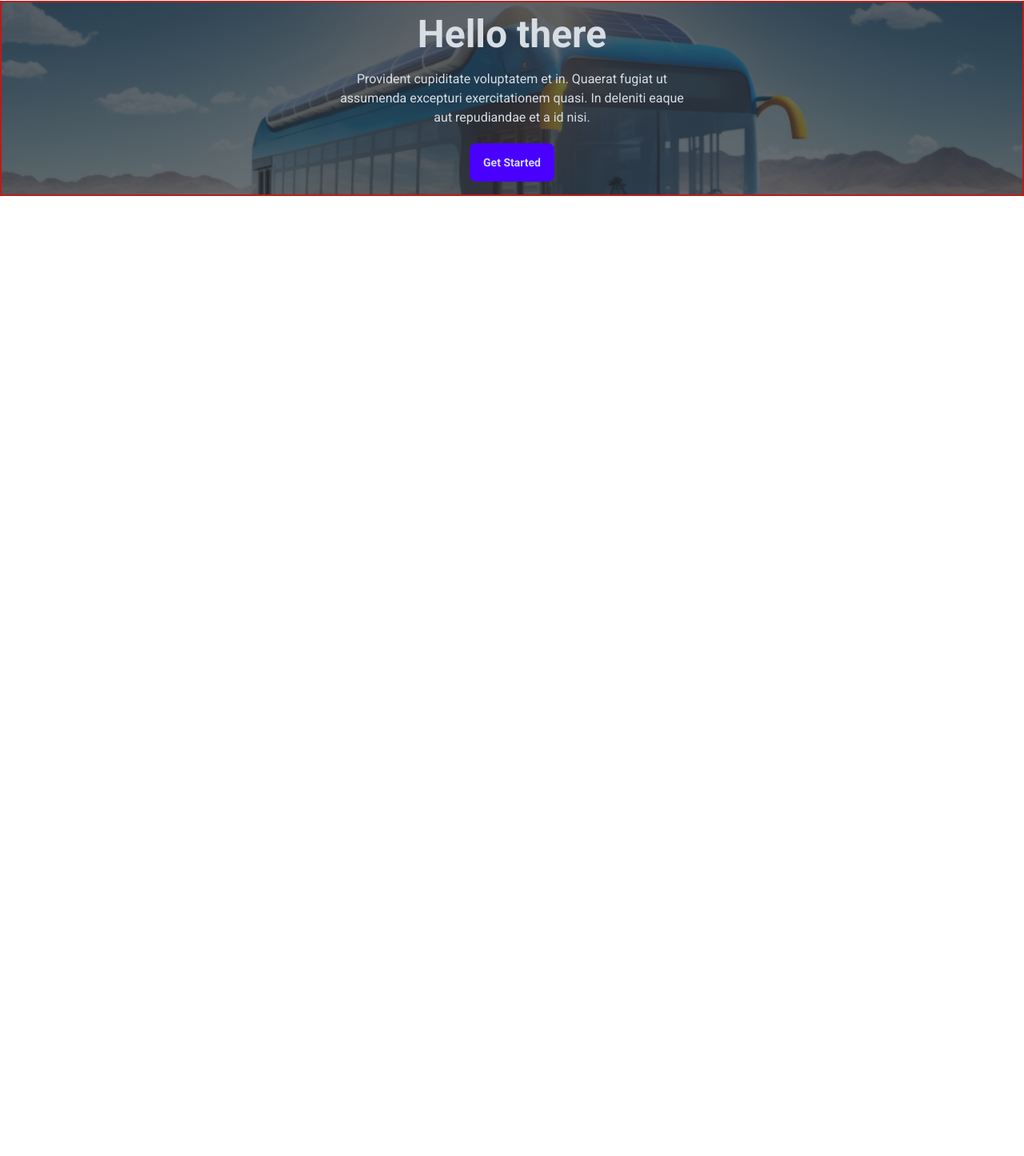
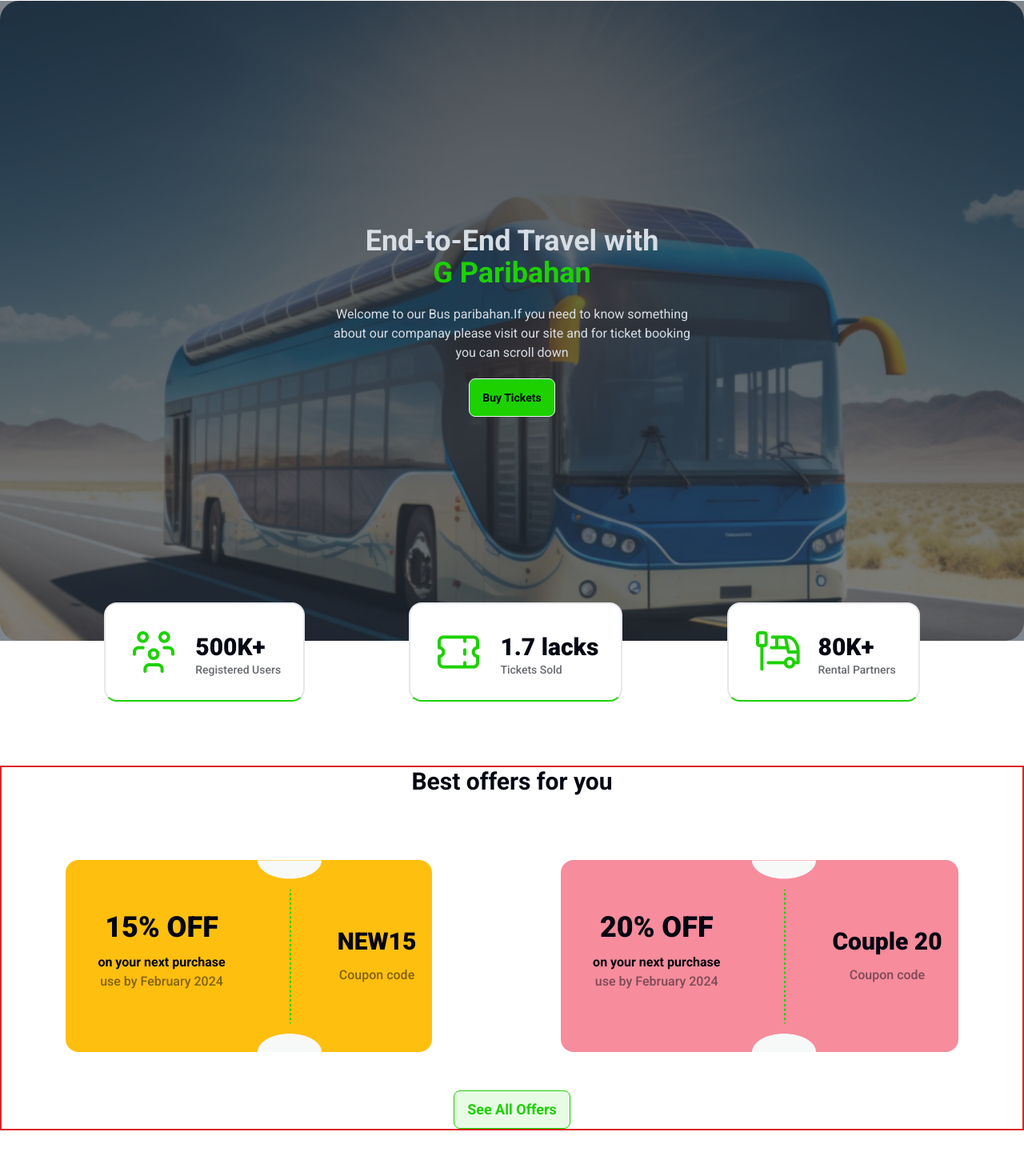
Before and after one commit to TousifNuhan/assignment5, a plain HTML site: page index.html in a window 1280 px wide. Shown: the part 75-1520 px from the top of the page at 80% size. Before the commit the page ends 800 px from the top, so only its background shows below. Drawn offline with nearby package versions, Linux system fonts and the light colour scheme.

Commit message:
Best offers for you section is completed

```diff
--- a/index.html
+++ b/index.html
@@ -55,21 +55,106 @@
 
     <!-- Main section is starting -->
     <main>
-        <section class="container mx-auto border-2 border-red-700 ">
+        <section class="container mx-auto">
 
-                <div class=" hero min-h-full bg-center bg-no-repeat" style="background-image: url(images/banner.png);">
-                    <div class="hero-overlay bg-opacity-60"></div>
-                    <div class="hero-content text-center text-neutral-content">
-                        <div class="max-w-md">
-                            <h1 class="mb-5 text-5xl font-bold">Hello there</h1>
-                            <p class="mb-5">Provident cupiditate voluptatem et in. Quaerat fugiat ut assumenda excepturi
-                                exercitationem quasi. In deleniti eaque aut repudiandae et a id nisi.</p>
-                            <button class="btn btn-primary">Get Started</button>
-                        </div>
+            <div class="rounded-3xl hero min-h-screen " style="background-image: url(images/banner.png);">
+                <div class="hero-overlay bg-opacity-60"></div>
+                <div class="hero-content text-center text-neutral-content">
+                    <div class="max-w-md">
+                        <h1 class="mb-5 text-4xl font-bold">End-to-End Travel with <br>
+                            <span class="text-[#1dd100]">G Paribahan</span>
+                        </h1>
+                        <p class="mb-5">Welcome to our Bus paribahan.If you need to know something about our companay
+                            please visit our site and for ticket booking you can scroll down</p>
+                        <button class="btn bg-[#1dd100] text-[#030712] text-md">Buy Tickets</button>
+                    </div>
+                </div>
+            </div>
+
+        </section>
+        <section class="container mx-auto relative -mt-12">
+            <div class="flex justify-evenly ">
+                <div class="flex border-2 border-solid bg-[#ffffff] border-b-[#1dd100] p-7 rounded-2xl">
+                    <div>
+                        <img src="images/people.png" alt="">
+                    </div>
+                    <div class="pt-2 ml-5">
+                        <h2 class="text-[#030712] font-extrabold text-3xl">500K+</h2>
+                        <p class="text-[#03071299] font-medium text-sm">Registered Users</p>
+                    </div>
+                </div>
+                <div class="flex border-2 border-solid bg-[#ffffff] border-b-[#1dd100] p-7 rounded-2xl">
+                    <div>
+                        <img src="images/ticket-cupon.png" alt="">
+                    </div>
+                    <div class="pt-2 ml-5">
+                        <h2 class="text-[#030712] font-extrabold text-3xl">1.7 lacks</h2>
+                        <p class="text-[#03071299] font-medium text-sm">Tickets Sold</p>
+                    </div>
+                </div>
+                <div class="flex border-2 border-solid bg-[#ffffff] border-b-[#1dd100] p-7 rounded-2xl">
+                    <div>
+                        <img src="images/stoppage.png" alt="">
+                    </div>
+                    <div class="pt-2 ml-5">
+                        <h2 class="text-[#030712] font-extrabold text-3xl">80K+</h2>
+                        <p class="text-[#03071299] font-medium text-sm">Rental Partners</p>
                     </div>
                 </div>
 
+            </div>
         </section>
+
+        <section class="my-20  container mx-auto border-red-600 border-2">
+            <div class="">
+                <h1 class="text-center text-[#030712] text-3xl font-bold">Best offers for you</h1>
+            </div>
+            <div class="flex justify-around mt-20">
+
+                <!-- 1ST Coupon -->
+                <div class="flex max-h-60 text-center bg-[#ffbf0f] rounded-2xl">
+
+                    <div class="my-auto p-10">
+                        <h1 class="font-extrabold text-4xl text-[#030712] mb-3">15% OFF</h3>
+                            <p class=" text-[#030712] mb-3 font-semibold">on your next purchase <br>
+                                <span class="text-[#03071280] font-medium">use by February 2024</span>
+                            </p>
+                    </div>
+
+                    <img class="" src="images/info-devider.png" alt="">
+
+                    <div class="my-auto p-5">
+                        <h3 class="font-extrabold text-3xl text-[#030712] mb-3"> NEW15</h3>
+                        <p class="text-[#03071280] font-medium"> Coupon code</p>
+                    </div>
+                </div>
+
+                <!-- 2nd Coupon -->
+                <div class="flex max-h-60 text-center bg-[#f78c9c] rounded-2xl">
+
+                    <div class="my-auto p-10">
+                        <h1 class="font-extrabold text-4xl text-[#030712] mb-3">20% OFF</h3>
+                            <p class=" text-[#030712] mb-3 font-semibold">on your next purchase <br>
+                                <span class="text-[#03071280] font-medium">use by February 2024</span>
+                            </p>
+                    </div>
+
+                    <img class="" src="images/info-devider.png" alt="">
+
+                    <div class="my-auto p-5">
+                        <h3 class="font-extrabold text-3xl text-[#030712] mb-3"> Couple 20</h3>
+                        <p class="text-[#03071280] font-medium"> Coupon code</p>
+                    </div>
+                </div>
+
+
+            </div>
+            <div class=" text-center mt-12">
+                <a class="btn text-[#1dd100] text-lg bg-[#1dd1001a] border-[#1dd100] font-bold ">See All Offers
+                </a>
+            </div>
+        </section>
+
     </main>
 
     <footer>
```
Also changed, not shown: index.css (line endings or trailing spaces).
